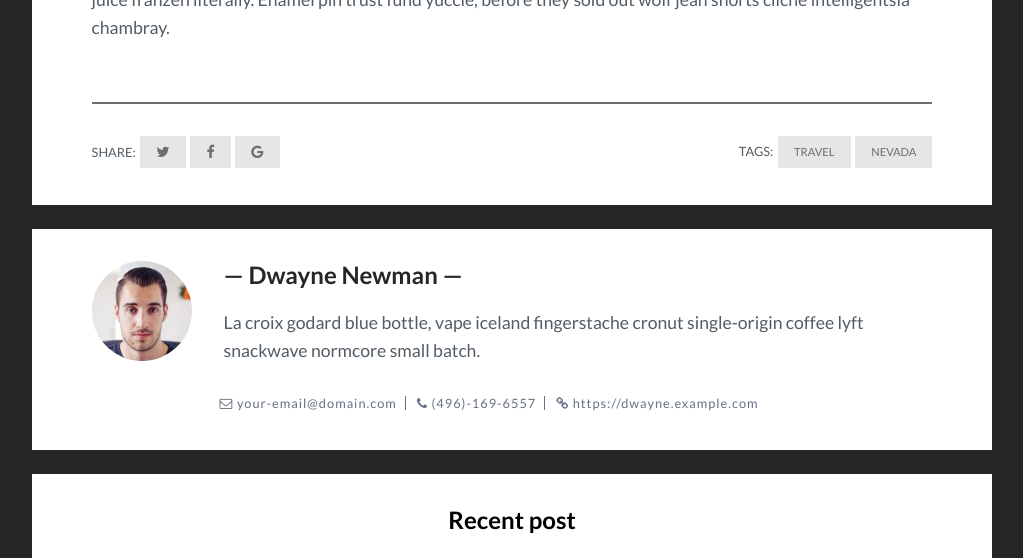
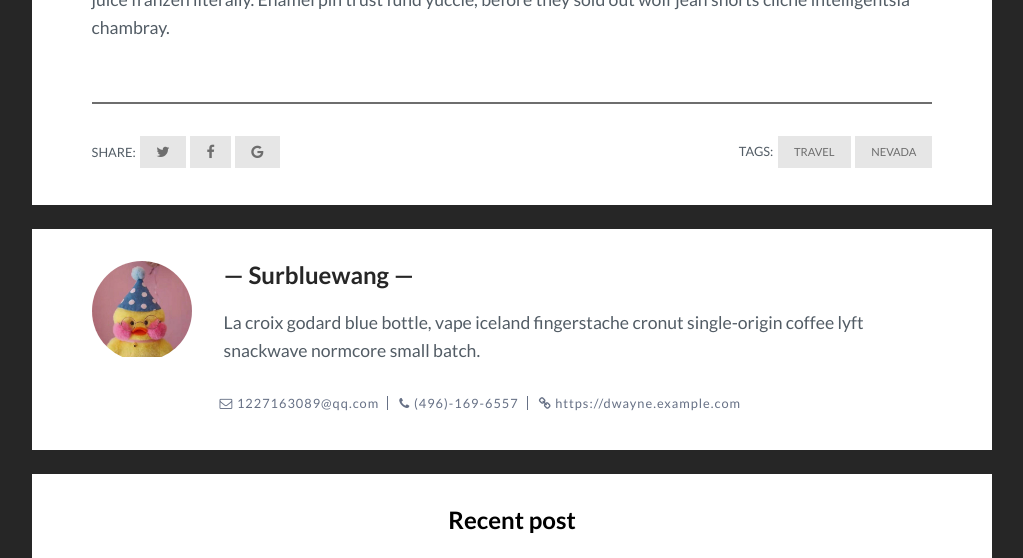
Before and after one commit to surblueWang/surblueWang.github.io, a Jekyll site: the page built from _posts/2017-07-11-nevada-on-the-way-to-nevada.markdown, in a window 1280 px wide and 900 px high, scrolled down 1643 px, cut to the strip 0-558 px from the top of the window. Shown: the whole strip, without its empty margins (128-1151 px from the left). Built offline with Jekyll 4.4.1, drawn with Linux system fonts in a browser that asks for light colours.

Commit message:
config change updata

```diff
--- a/Gemfile
+++ b/Gemfile
@@ -20,6 +20,8 @@ gem "minima", "~> 2.0"
 # If you have any plugins, put them here!
 group :jekyll_plugins do
   gem "jekyll-feed", "~> 0.6"
+  gem "jekyll-paginate"
+  gem "jekyll-sitemap"
 end
 
 # Windows does not include zoneinfo files, so bundle the tzinfo-data gem
--- a/_config.yml
+++ b/_config.yml
@@ -14,7 +14,7 @@
 # You can create any custom variable you would like, and they will be accessible
 # in the templates via {{ site.myvariable }}.
 title: Surblue Wang Homepage
-email: your-email@example.com
+email: 1227163089@qq.com
 description: >- # this means to ignore newlines until "baseurl:"
   Write an awesome description for your new site here. You can edit this
   line in _config.yml. It will appear in your document head meta (for
@@ -31,18 +31,26 @@ banner-desc: # add banner description
 
 # Author settings
 author-pic: face.jpg # your photo
-author-name: # your name
+author-name: Surbluewang # your name
 about-author: # about author
-email: your-email@domain.com # your email
-phone: (496)-169-6557 # your pnone number
-website: https://dwayne.example.com # you website
 
+#文件指代路径
+collections:
+  pages:
+    output: true
 
 # Build settings
 markdown: kramdown
 #theme: minima
 plugins:
   - jekyll-feed
+  - jekyll-paginate
+  - jekyll-sitemap
+
+# Paginate
+paginate: 12
+paginate_path: /page:num/
+
 
 # Exclude from processing.
 # The following items will not be processed, by default. Create a custom list
--- a/_pages/about.html
+++ b/_pages/about.html
@@ -11,9 +11,9 @@ permalink: /about/
           <img src="{{site.baseurl}}/assets/img/{% if site.author-pic %}{{site.author-pic}}{% endif %}" alt="Author image">
         </div>
         <div class="author_info">
-          <h2 class="author_title">{% if site.author-name %}{{site.author-name}}{% else %}Dwayne Newman{% endif %}</h2>
-          <p class="author_subtitle">{% if site.about-author %}{{site.about-author}}{% else %}La croix godard blue bottle, vape iceland fingerstache cronut single-origin coffee lyft snackwave normcore small batch.{% endif %}</p>
-          <p class="author_subtitle">Brunch sustainable tote bag offal pitchfork, jean shorts readymade lomo poutine freegan sriracha palo santo fam hammock.</p>
+          <h2 class="author_title">{% if site.author-name %}{{site.author-name}}{% else %}Surblue Wang{% endif %}</h2>
+          <p class="author_subtitle">{% if site.about-author %}{{site.about-author}}{% else %}以成为一名优质的前端而努力奋斗{% endif %}</p>
+          <p class="author_subtitle">くるしい時でも、とにかく笑っていろ。</p>
         </div>
       </div>
 
```
Also changed, not shown: about.md (deleted, +0 -18 lines), Gemfile.lock, assets/img/face.jpg, 4 other files.
